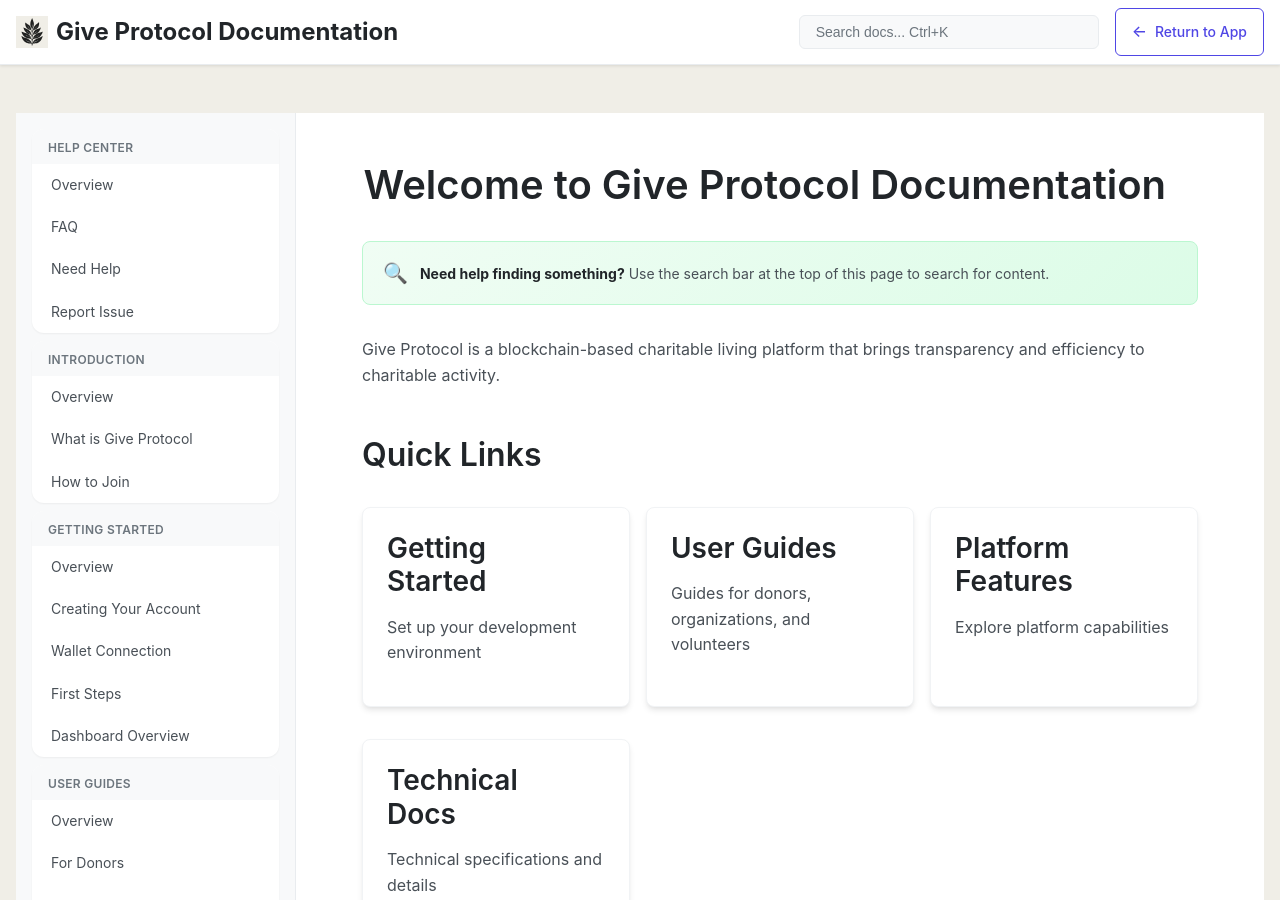
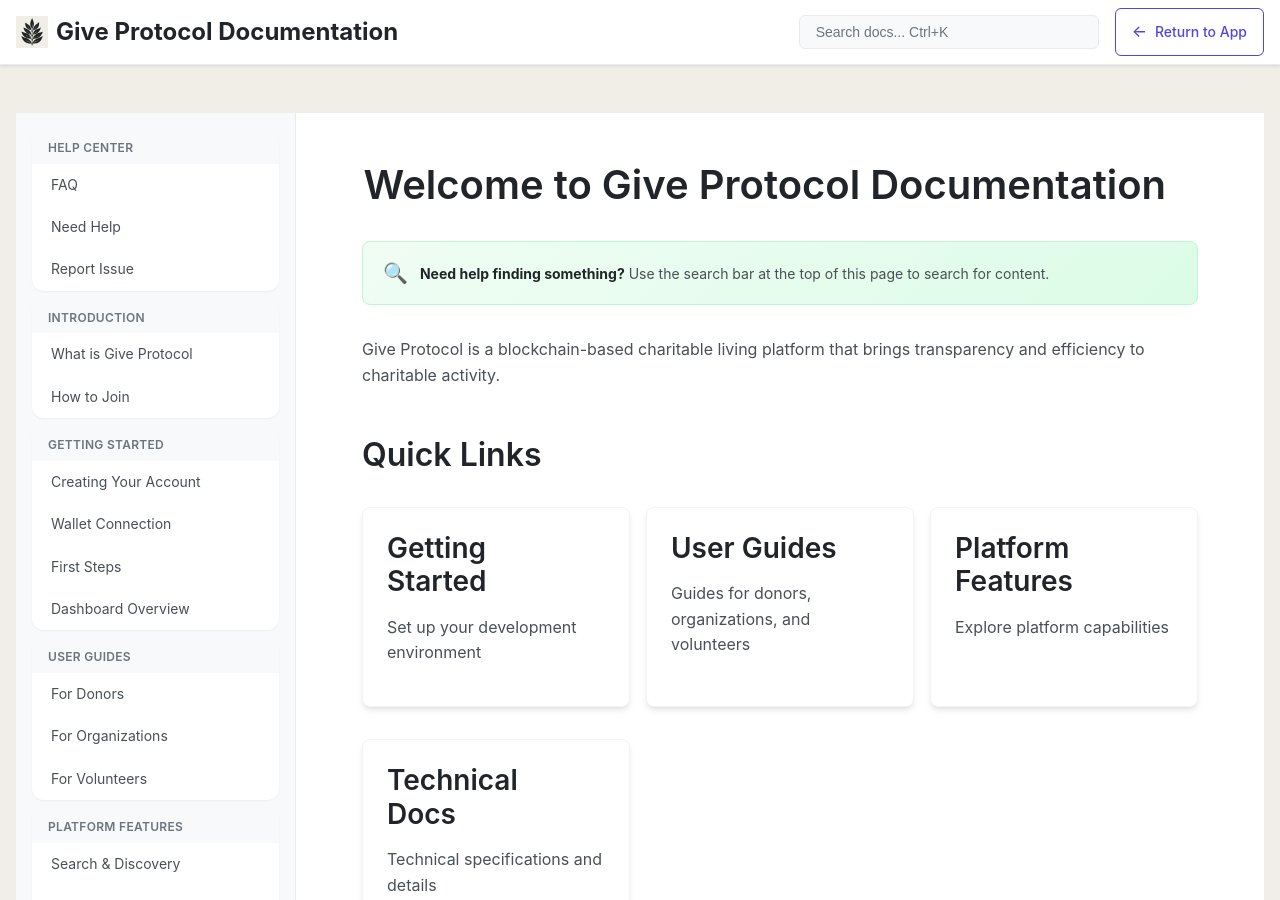
Before and after one commit to drigobl/Duration-Give, a Jekyll site: the page built from index.md, in a window 1280 px wide and 900 px high. Built offline with Jekyll 4.4.1, drawn with Linux system fonts in a browser that asks for light colours; some of the changed text lies outside the part shown.

Commit message:
Remove hardcoded 'Overview' links from sidebar navigation
- Removed Overview link list items from sidebar template
- Sidebar now shows only subnav items under section headings
- Prevents broken links to deleted overview pages

```diff
--- a/_includes/sidebar.html
+++ b/_includes/sidebar.html
@@ -6,13 +6,6 @@
           {{ section.title }}
         </h3>
         <ul class="sidebar-list" role="list" aria-labelledby="nav-{{ section.title | slugify }}">
-          <li role="listitem">
-            <a href="{{ section.url | relative_url }}"
-               class="sidebar-sublink {% if page.url == section.url %}active{% endif %}"
-               {% if page.url == section.url %}aria-current="page"{% endif %}>
-              Overview
-            </a>
-          </li>
           {% if section.subnav %}
             {% for item in section.subnav %}
               <li role="listitem">
```
